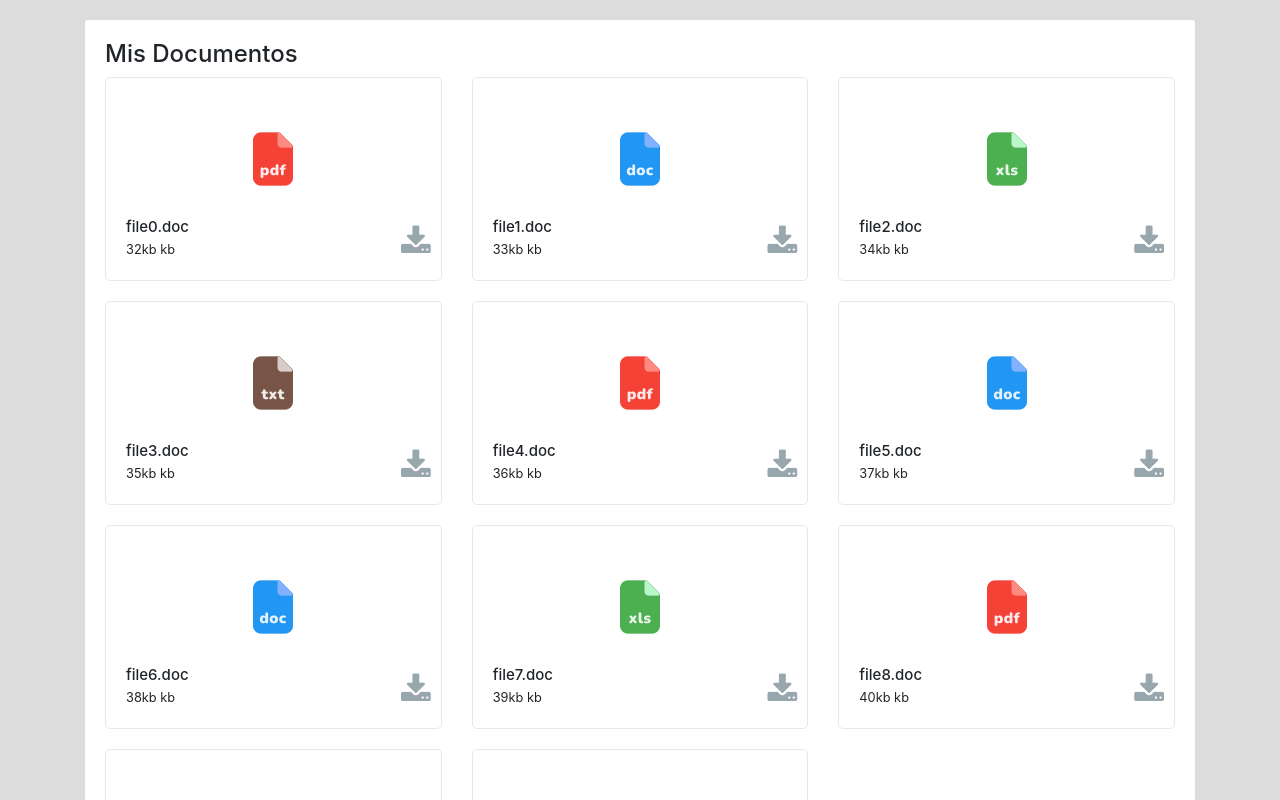
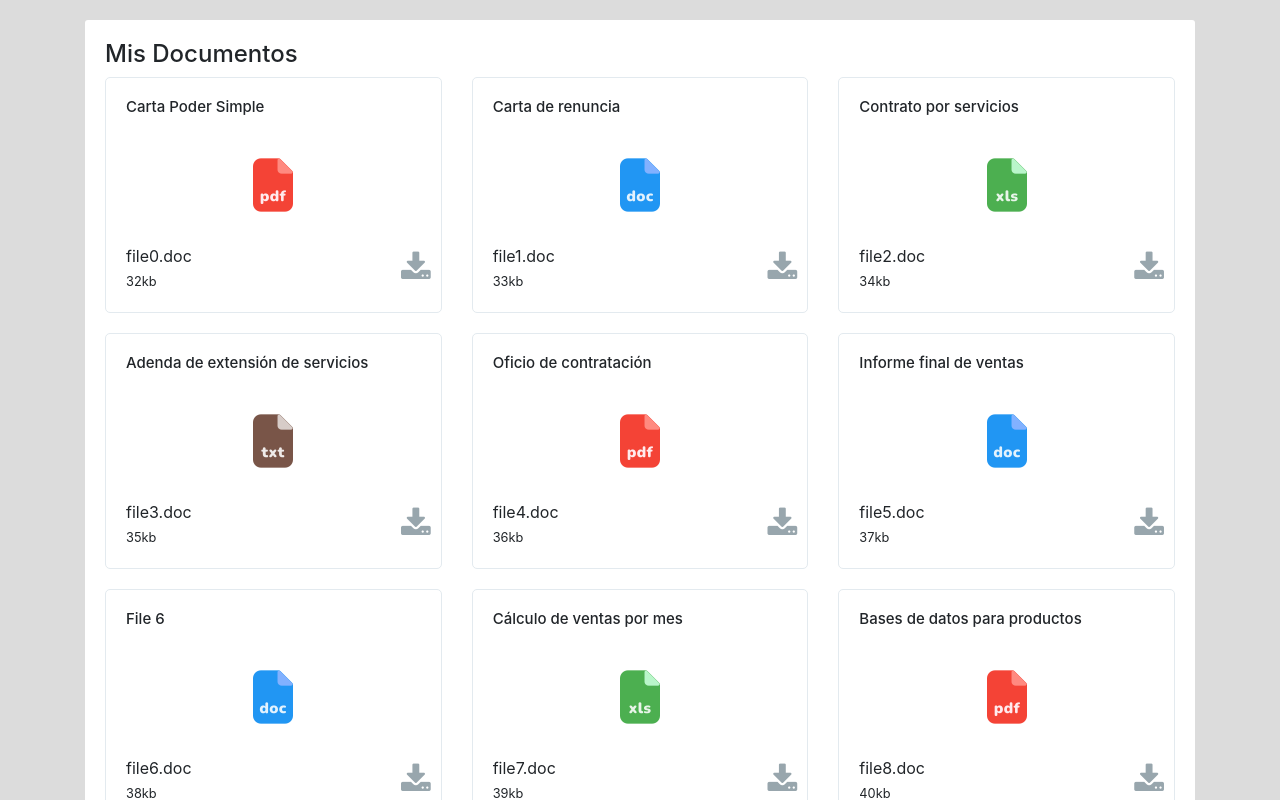
Before and after one commit to drenzzo/ng-docs, an Angular app: page / in a window 1280 px wide. Shown: the top 800 px of the page. Built offline with nearby package versions, Linux system fonts and the light colour scheme; data requests are answered from the project's data file; some icons are missing.

Commit message:
fix: use pipe docImage

```diff
--- a/src/app/components/card-doc/card-doc.component.html
+++ b/src/app/components/card-doc/card-doc.component.html
@@ -1,4 +1,5 @@
 <div class="file-man-box">
+	<h5>{{ doc.title }}</h5>
 	<a href class="file-close">
 		<i class="fa fa-times-circle"></i>
 	</a>
@@ -9,9 +10,9 @@
 		<i class="fa fa-download"></i>
 	</a>
 	<div class="file-man-title">
-		<h5 class="mb-0 text-overflow">{{ doc.filename }}</h5>
+		<p class="mb-0 text-overflow">{{ doc.filename }}</p>
 		<p class="mb-0">
-			<small>{{ doc.size }} kb</small>
+			<small>{{ doc.size }}</small>
 		</p>
 	</div>
 </div>
```
